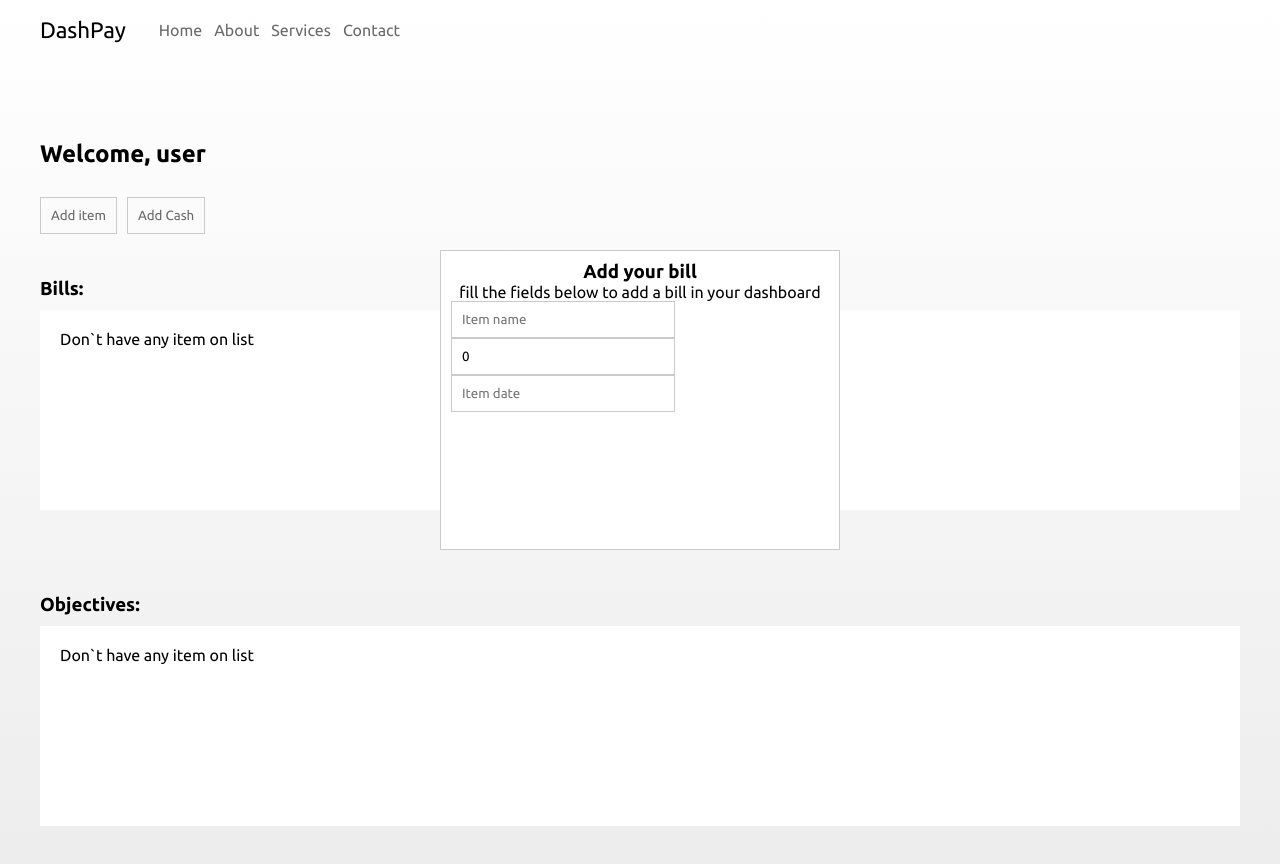
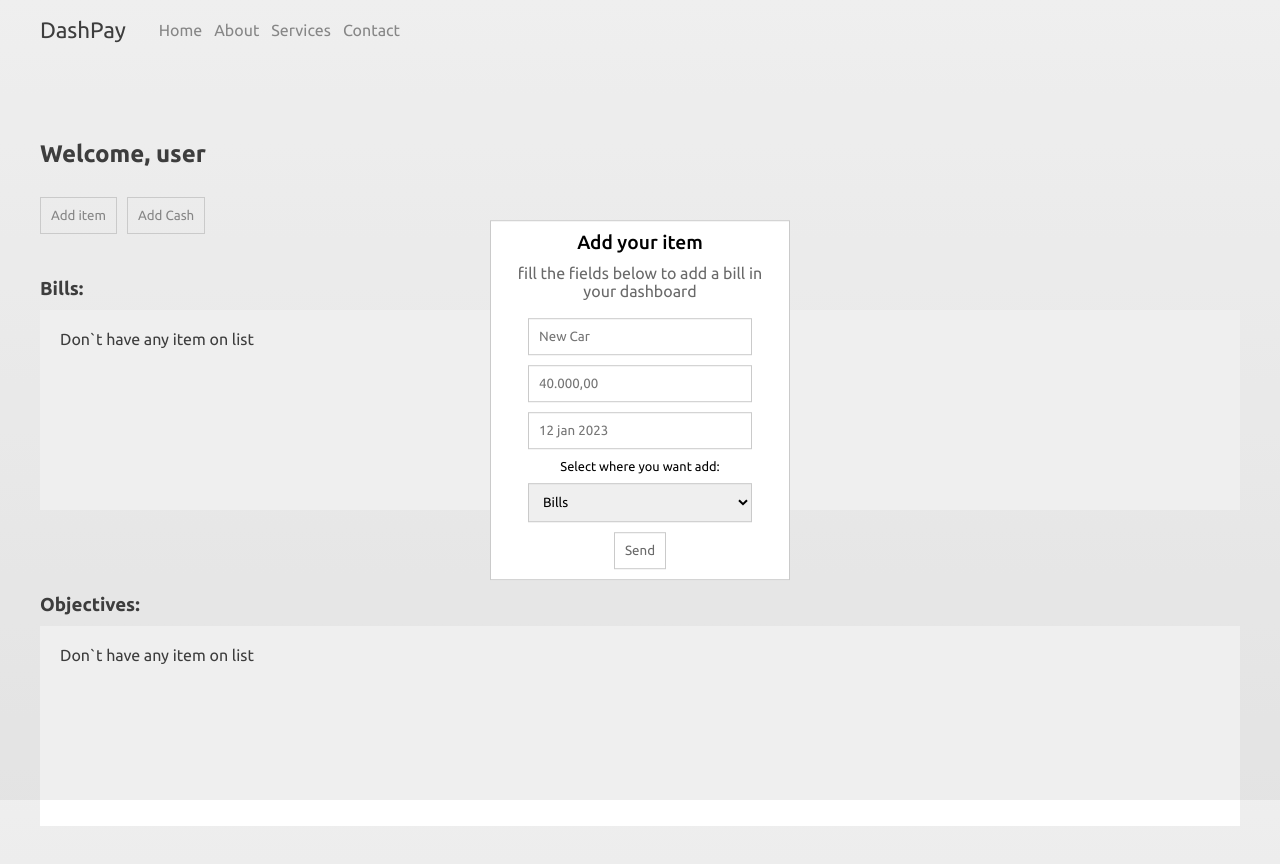
Before and after one commit to leokoby/dash-pay, a React (Vite) app: page /dash in a window 1280 px wide. Both pictures are taken after a click on the button "Add item". Shown: the top 864 px of the page. Built offline with nearby package versions, Linux system fonts and the light colour scheme.

Commit message:
feature: item add modal 90%

```diff
--- a/src/components/Modal/Modal.tsx
+++ b/src/components/Modal/Modal.tsx
@@ -3,8 +3,8 @@ import styled from 'styled-components';
 
 const ModalContainer = styled.div`
   width: 100%;
-  max-width: 400px;
-  height: 300px;
+  max-width: 300px;
+  min-height: 300px;
   background: #fff;
   display: flex;
   flex-direction: column;
@@ -13,28 +13,62 @@ const ModalContainer = styled.div`
   padding: 10px;
   border: 1px solid var(--color-gray-3);
   position: fixed;
+  z-index: 2;
   top: 50%;
   left: 50%;
   transform: translate(-50%, -50%);
+
+  h3{
+    font-size: 1.2rem;
+    font-weight: 500;
+  }
+
+  p{
+    text-align: center;
+    font-size: 1rem;
+    color: var(--color-gray-2);
+    margin-top: 10px;
+  }
+
+  `
+
+const ChildrenWrapperContainer = styled.div`
+  display: flex;
+  align-items: center;
+  flex-direction: column;
+  gap: 10px;
+  margin-top: 1.1rem;
+`
+
+const OverlayModal = styled.div`
+  width: 100%;
+  height: 100vh;
+  position: fixed;
+  z-index: 1;
+  background: var(--color-gray-3);
+  opacity: 0.3;
+  top: 0;
+  left: 0;
 `
 
 
 type ModalProps = {
   children?: React.ReactNode,
   title?: string,
-  smallText?: string
+  smallText?: string,
+  setOpenModal: () => void
 }
 
-export default function Modal({children, title = 'Modal Title', smallText = 'Description text'}: ModalProps) {
+export default function Modal({children, title = 'Modal Title', smallText = 'Description text', setOpenModal}: ModalProps) {
   return (
     <React.Fragment>
-      <div></div>
+      <OverlayModal onClick={setOpenModal}/>
       <ModalContainer>
         <h3>{title}</h3>
         <p>{smallText}</p>
-        <div>
+        <ChildrenWrapperContainer>
           {children}
-        </div>
+        </ChildrenWrapperContainer>
       </ModalContainer>
     </React.Fragment>
   )
--- a/src/pages/Dash/MenuDashBoard.tsx
+++ b/src/pages/Dash/MenuDashBoard.tsx
@@ -25,13 +25,41 @@ const MenuWrapper = styled.nav`
     }
   }
 `;
+
+
+const SelectWrapperComponent = styled.div`
+  width: 100%;
+  display: flex;
+  flex-direction: column;
+  text-align: center;
+
+  label{
+    font-size: 0.8rem;
+    display: flex;
+    flex-direction: column;
+    select{
+      margin-top: 10px;
+      padding: 10px;
+      border: 1px solid var(--color-gray-3);
+
+    }
+  }
+
+`
+
 export default function MenuDashBoard() {
   const [addItem, setAddItem] = React.useState(false);
   const [itemInfos, setItemInfos] = React.useState({
     title: "",
     date: "",
-    valueOfItem: "0",
+    valueOfItem: "",
+    selectOption: ""
   });
+
+  const handleAddToDash = () =>{
+
+  }
+
 
   return (
     <MenuWrapper>
@@ -39,8 +67,9 @@ export default function MenuDashBoard() {
       <button>Add Cash</button>
       {addItem ? (
         <Modal
-          title="Add your bill"
+          title="Add your item"
           smallText="fill the fields below to add a bill in your dashboard"
+          setOpenModal={() => setAddItem(false)}
         >
           <Input
             typeOfInput="text"
@@ -49,7 +78,7 @@ export default function MenuDashBoard() {
             onchange={(e) =>
               setItemInfos({ ...itemInfos, title: e.target.value })
             }
-            placeholder="Item name"
+            placeholder="New Car"
           />
           <Input
             typeOfInput="text"
@@ -58,7 +87,7 @@ export default function MenuDashBoard() {
             onchange={(e) =>
               setItemInfos({ ...itemInfos, valueOfItem: e.target.value})
             }
-            placeholder="Item value"
+            placeholder="40.000,00"
           />
           <Input
             typeOfInput="text"
@@ -67,8 +96,18 @@ export default function MenuDashBoard() {
             onchange={(e) =>
               setItemInfos({ ...itemInfos, date: e.target.value })
             }
-            placeholder="Item date"
+            placeholder="12 jan 2023"
           />
+          <SelectWrapperComponent>
+            <label>
+              Select where you want add:
+              <select onChange={(e) => setItemInfos({...itemInfos, selectOption: e.target.value})}>
+                <option>Bills</option>
+                <option>Objectives</option>
+              </select>
+            </label>
+          </SelectWrapperComponent>
+          <button onClick={handleAddToDash}>Send</button>
         </Modal>
       ) : null}
     </MenuWrapper>
```
